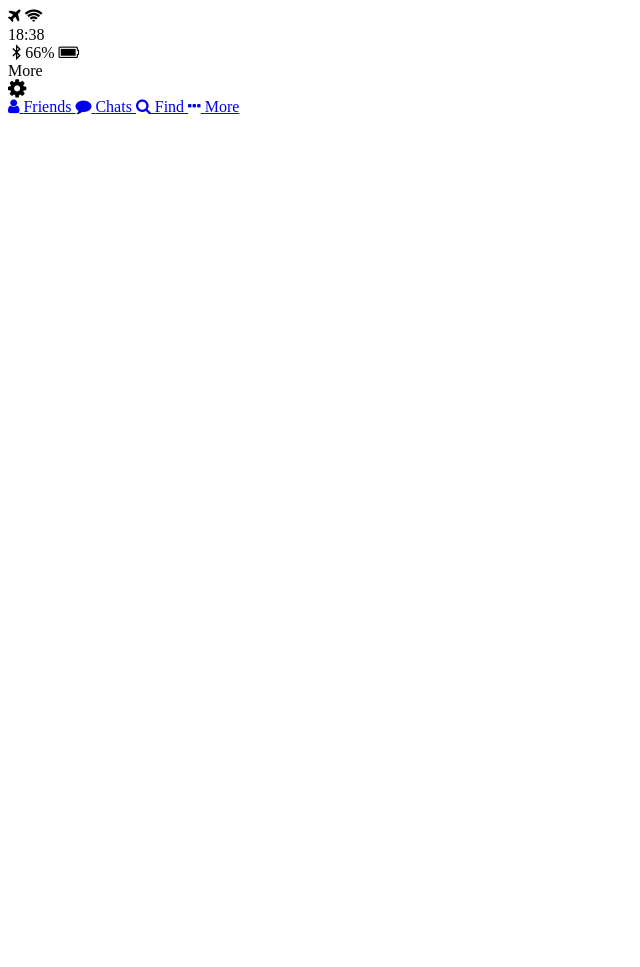
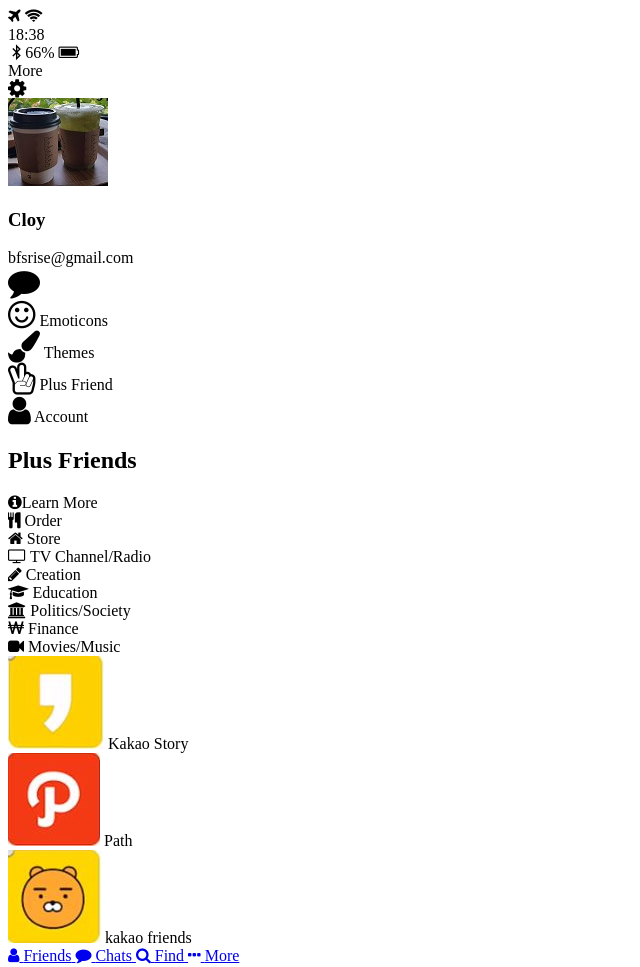
Before and after one commit to futurewalker9/Kakao-exercise, a plain HTML site: page more.html in a window 1280 px wide. Shown: the whole page, without its empty margins (0-640 px from the left). Before the commit the page ends 800 px from the top, so only its background shows below. Drawn offline with Linux system fonts and the light colour scheme; some icons are missing.

Commit message:
more is done!

```diff
--- a/more.html
+++ b/more.html
@@ -33,6 +33,96 @@
         <i class="fa fa-cog fa-lg"></i>
       </div>
     </header>
+    <main class="more">
+      <header class="more__header">
+        <div class="more-header__column">
+          <img src="image/avatar.jpg">
+          <div class="more-header__info">
+            <h3 class="more-header__title">
+              Cloy
+            </h3>
+            <span class="more-header__subtitle">
+              bfsrise@gmail.com
+            </span>
+          </div>
+        </div>
+        <i class="fa fa-comment fa-2x"></i>
+      </header>
+      <section class="more-options">
+        <div class="more__option">
+          <i class="fa fa-smile-o fa-2x"></i>
+          <span__span class="option-title">Emoticons</span__span>
+        </div>
+        <div class="more__option">
+          <i class="fa fa-paint-brush fa-2x"></i>
+          <span__span class="option-title">Themes</span__span>
+        </div>
+        <div class="more__option">
+          <i class="fa fa-hand-peace-o fa-2x"></i>
+          <span__span class="option-title">Plus Friend</span__span>
+        </div>
+        <div class="more__option">
+          <i class="fa fa-user fa-2x"></i>
+          <span__span class="option-title">Account</span__span>
+        </div>
+      </section>
+      <section class="more__plus-friends">
+        <header class="plus-friends__header">
+          <h2 class="plus-friends__title">Plus Friends</h2>
+          <span class="plus-friends__more">
+            <i class="fa fa-info-circle">Learn More</i>
+          </span>
+        </header>
+        <div class="plus-friends__items">
+          <div class="plus-friends__item">
+            <i class="fa fa-cutlery"></i>
+            <span class="plus-friends__item">Order</span>
+          </div>
+          <div class="plus-friends__item">
+            <i class="fa fa-home"></i>
+            <span class="plus-friends__item">Store</span>
+          </div>
+          <div class="plus-friends__item">
+            <i class="fa fa-television"></i>
+            <span class="plus-friends__item">TV Channel/Radio</span>
+          </div>
+          <div class="plus-friends__item">
+            <i class="fa fa-pencil"></i>
+            <span class="plus-friends__item">Creation</span>
+          </div>
+          <div class="plus-friends__item">
+            <i class="fa fa-graduation-cap"></i>
+            <span class="plus-friends__item">Education</span>
+          </div>
+          <div class="plus-friends__item">
+            <i class="fa fa-university"></i>
+            <span class="plus-friends__item">Politics/Society</span>
+          </div>
+          <div class="plus-friends__item">
+            <i class="fa fa-krw"></i>
+            <span class="plus-friends__item">Finance</span>
+          </div>
+          <div class="plus-friends__item">
+            <i class="fa fa-video-camera"></i>
+            <span class="plus-friends__item">Movies/Music</span>
+          </div>
+        </div>
+      </section>
+      <section class="more__options">
+        <div class="more-option">
+          <img src="image/kakao story.jpg" alt="">
+          <span class="more-options-title">Kakao Story</span>
+        </div>
+        <div class="more-option">
+          <img src="image/path.jpg" alt="">
+          <span class="more-options-title">Path</span>
+        </div>
+        <div class="more-option">
+          <img src="image/kakao friends.jpg" alt="">
+          <span class="more-options-title">kakao friends</span>
+        </div>
+      </section>
+    </main>
     <nav class="tab-bar">
       <a href="index.html" class="tab-bar__tab">
       <i class="fa fa-user"></i>
```
Also changed, not shown: image/kakao friends.jpg (added), image/kakao story.jpg (added), image/path.jpg (added).
